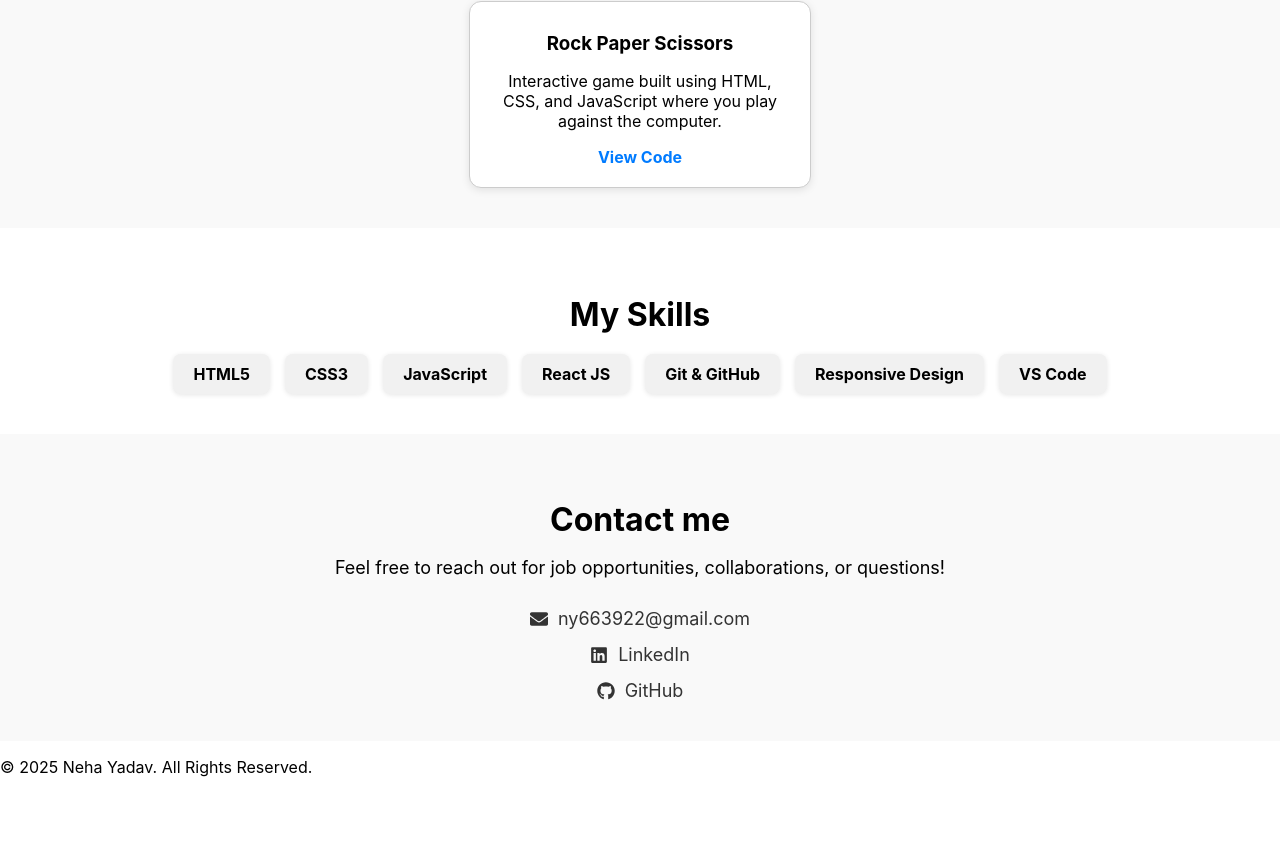
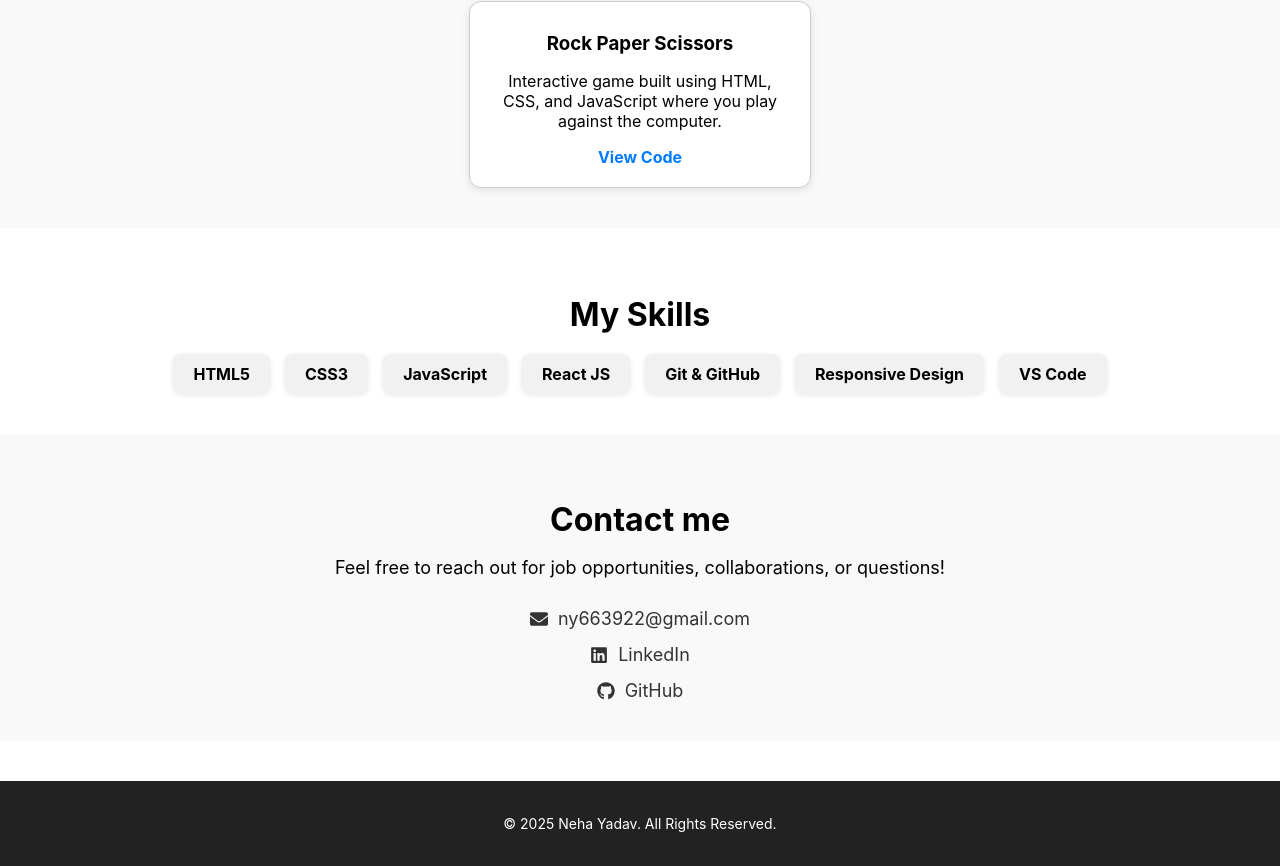
Before and after one commit to yahoowecanwork2/-neha-portfolio, a React (Create React App) app: page / in a window 1280 px wide. Shown: the part 1709-2575 px from the top of the page. Before the commit the page ends 2502 px from the top, so only its background shows below. Built offline with nearby package versions, Linux system fonts and the light colour scheme.

Commit message:
adde style to footer

```diff
--- a/src/components/Footer.css
+++ b/src/components/Footer.css
@@ -0,0 +1,8 @@
+.footer {
+    padding: 20px;
+    background-color: #222;
+    color: #fff;
+    text-align: center;
+    font-size: 14px;
+    margin-top: 40px;
+}
```
